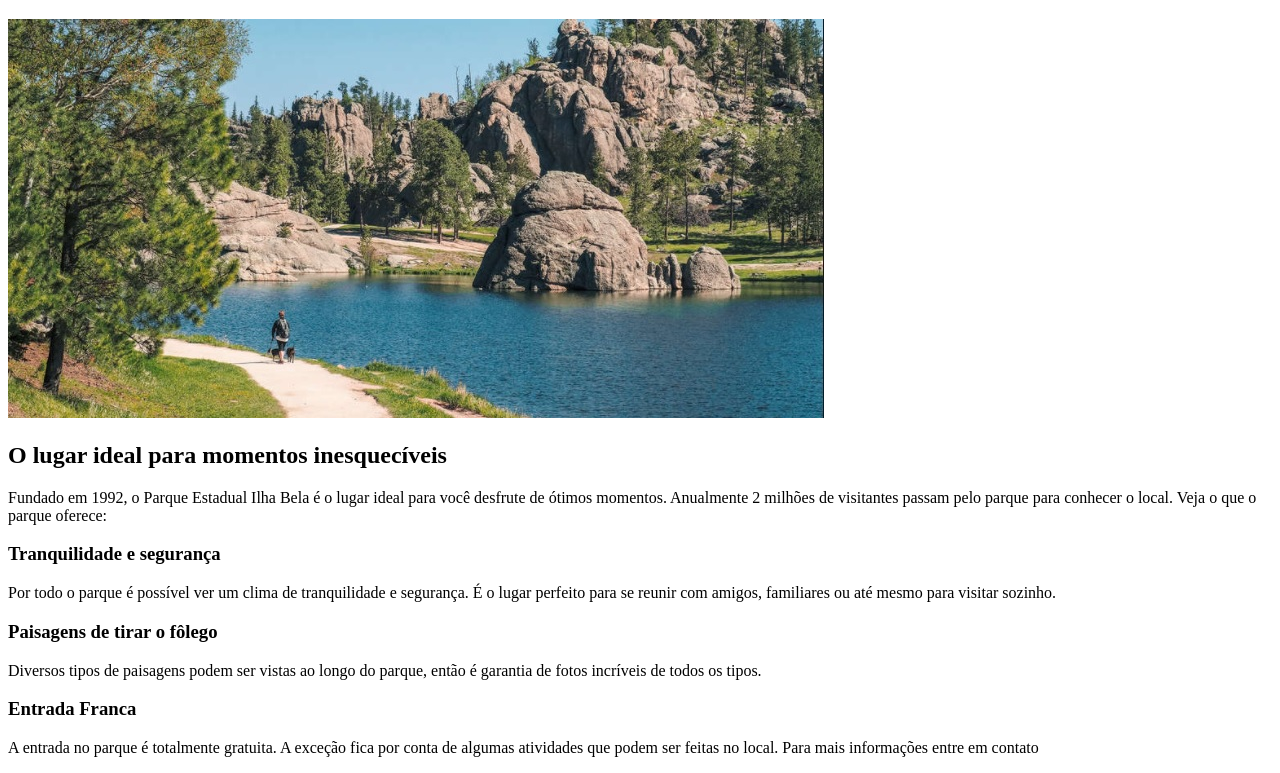
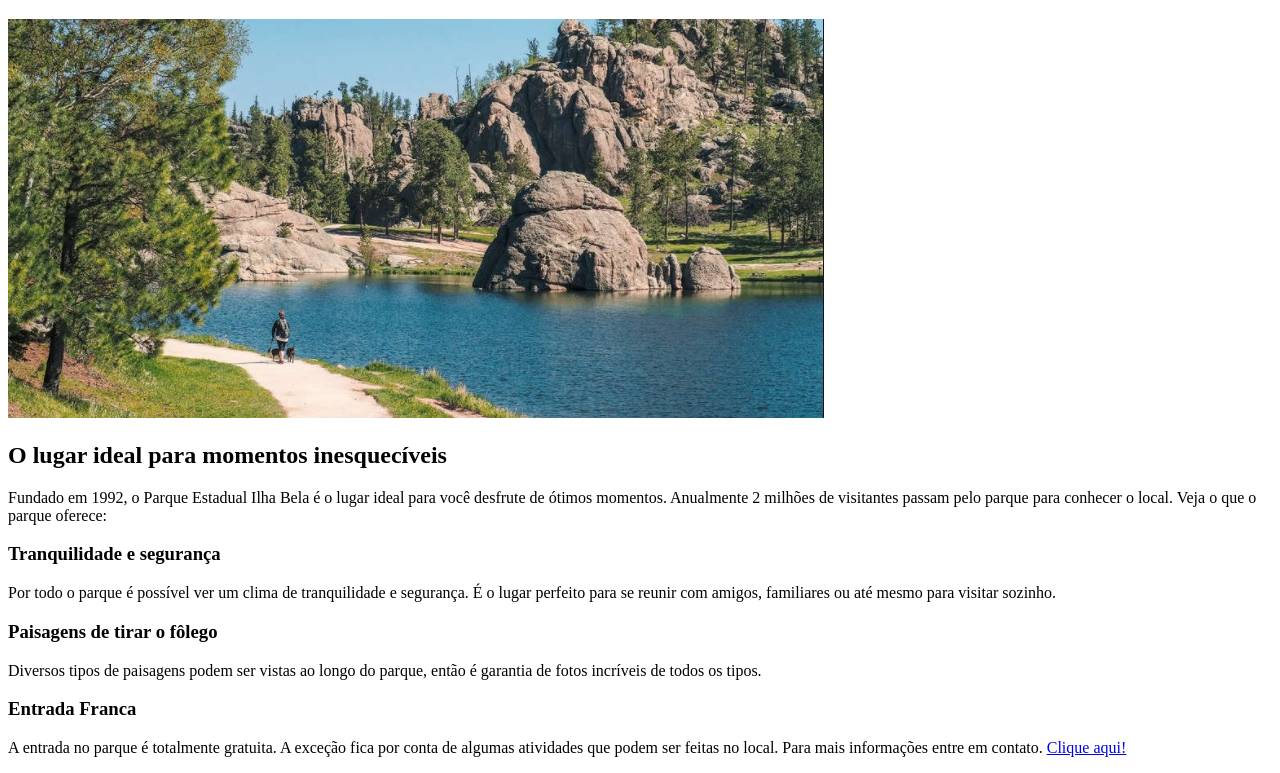
Before and after one commit to Ihbrazil/parque-estadual, a plain HTML site: page index.html in a window 1280 px wide. Shown: the part 61-834 px from the top of the page. Drawn offline with Linux system fonts and the light colour scheme.

Commit message:
Update index.js

```diff
--- a/index.html
+++ b/index.html
@@ -22,7 +22,7 @@
       </div>
       <div>
         <h3>Entrada Franca</h3>
-        <p>A entrada no parque é totalmente gratuita. A exceção fica por conta de algumas atividades que podem ser feitas no local. Para mais informações entre em contato</p> <a href="tel: +5521999999999" aqui.></a>
+        <p>A entrada no parque é totalmente gratuita. A exceção fica por conta de algumas atividades que podem ser feitas no local. Para mais informações entre em contato. <a href="tel: +5521999999999">Clique aqui!</a></p>
       </div>
     </body>
   </html>
```
